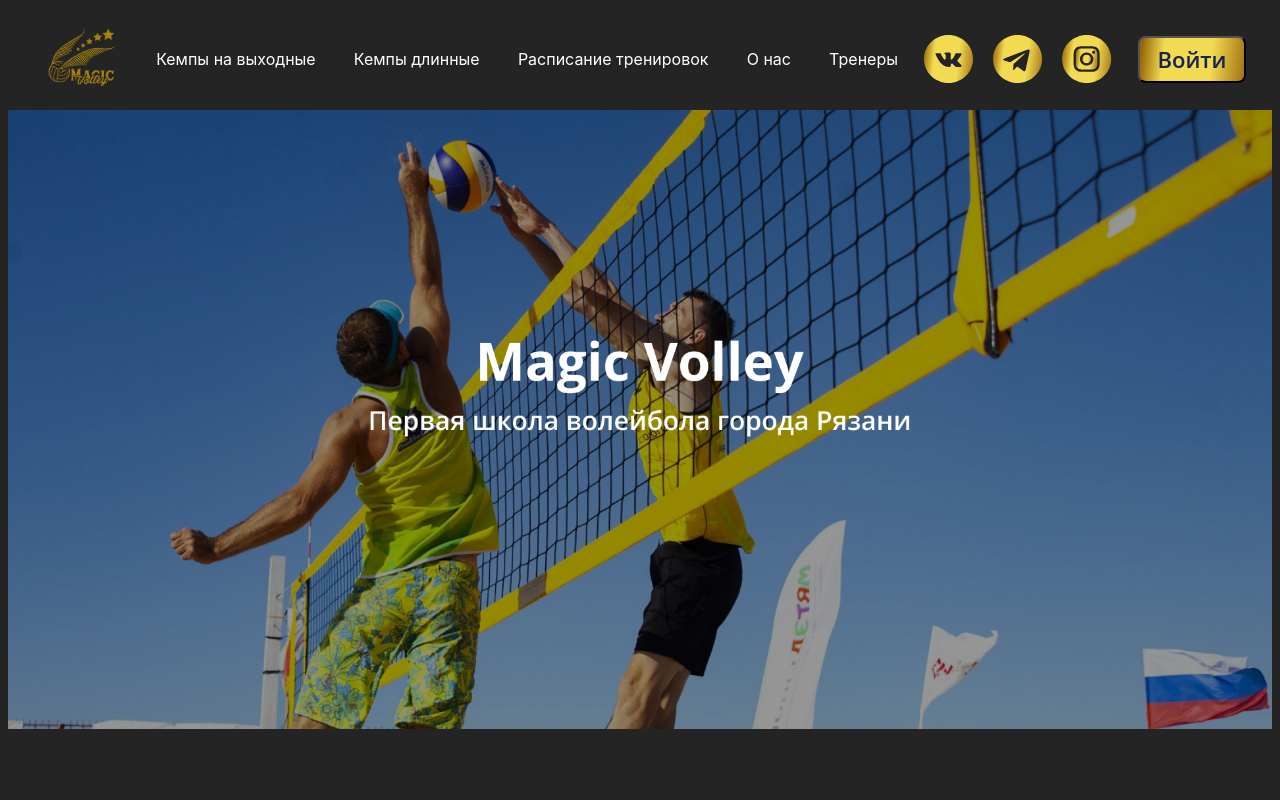
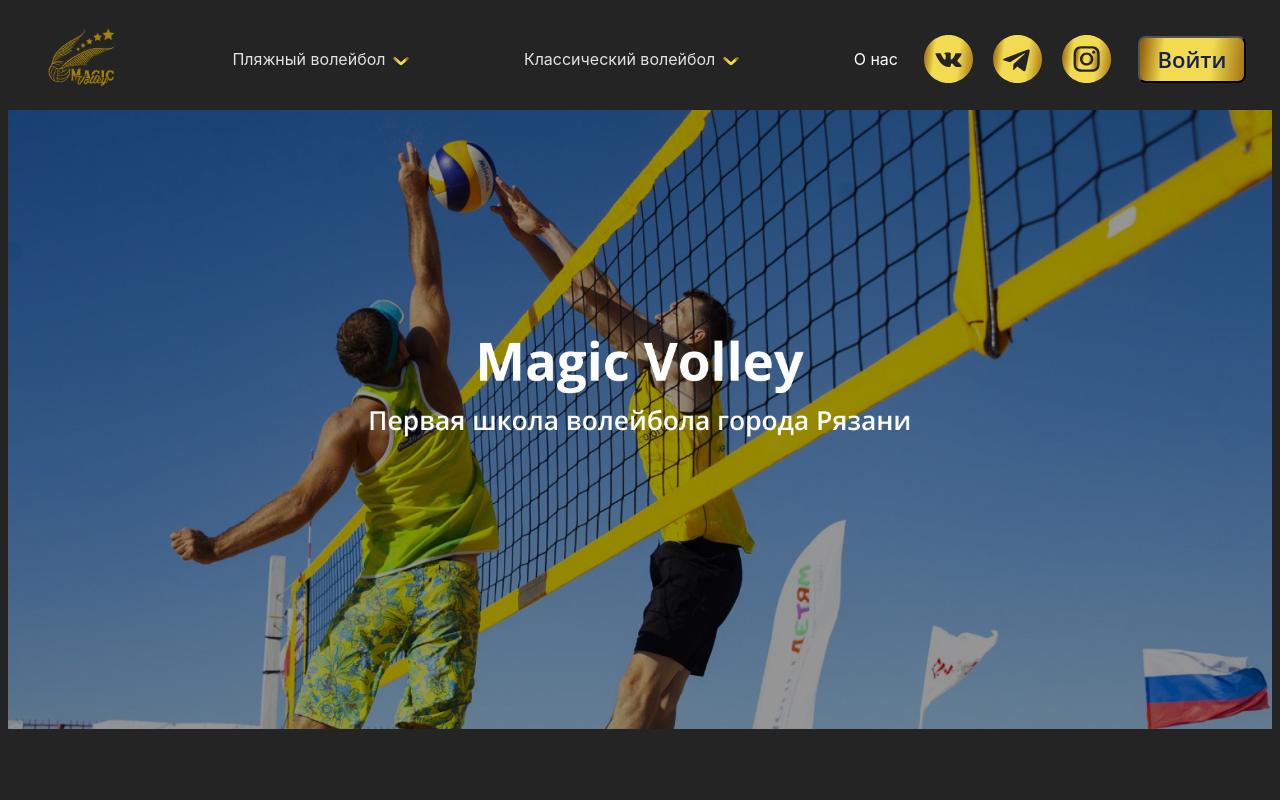
Before and after one commit to paxarpp/v, a React app: page / in a window 1280 px wide. Shown: the top 800 px of the page. Built offline with nearby package versions, Linux system fonts and the light colour scheme; no server answers; the HTML template or start-up script is replaced by a standard one.

Commit message:
navigation

```diff
--- a/src/routes.tsx
+++ b/src/routes.tsx
@@ -48,6 +48,21 @@
         errorElement: <ErrorPage />,
         loader: loaderPageShedule,
       },
+      {
+        path: '/oldCamps',
+        element: <div />,
+        errorElement: <ErrorPage />,
+      },
+      {
+        path: '/tournaments',
+        element: <div />,
+        errorElement: <ErrorPage />,
+      },
+      {
+        path: '/corporates',
+        element: <div />,
+        errorElement: <ErrorPage />,
+      },
     ],
   },
 ]);
--- a/src/templates/header/index.module.css
+++ b/src/templates/header/index.module.css
@@ -16,6 +16,54 @@
   align-items: center;
   width: 100%;
   max-width: 850px;
+}
+
+.dropdown_menu {
+  display: flex;
+  flex-flow: column nowrap;
+  list-style: none;
+  justify-content: center;
+  align-items: flex-start;
+  padding-left: 0;
+}
+
+.dropdown {
+  position: relative;
+}
+
+.dropdown .dropdown_content {
+  display: none;
+  background: #191A26;
+  border-radius: 4px;
+  padding: 15px;
+  left: -15px;
+  width: 270px;
+}
+
+.dropdown .dropdown_closed {
+  display: inline-block;
+}
+.dropdown .dropdown_opened {
+  display: none;
+}
+.dropdown:hover .dropdown_closed {
+  display: none;
+}
+.dropdown:hover .dropdown_opened {
+  display: inline-block;
+}
+
+.dropdown_closed,
+.dropdown_opened {
+  width: 16px;
+  height: 16px;
+  vertical-align: middle;
+  margin-left: 8px;
+}
+
+.dropdown:hover .dropdown_content {
+  display: block;
+  position: absolute;
 }
 
 .menu_popap {
--- a/src/templates/header/index.tsx
+++ b/src/templates/header/index.tsx
@@ -4,6 +4,8 @@
 import Burger from '../../assets/burger.svg?react';
 import Vk from '../../assets/vk.svg?react';
 import T from '../../assets/t.svg?react';
+import ClosedIcon from '../../assets/closed.svg?react';
+import OpenedIcon from '../../assets/opened.svg?react';
 import Inst from '../../assets/inst.svg?react';
 import { logout as apiLogout } from '../../api';
 import { useUser } from '../../context';
@@ -78,19 +80,53 @@
           </Link>
         </li>
         <li>
-          <Link to="/weekendCamps">Кемпы на выходные</Link>
+          <div className={styles.dropdown}>
+            <span className={styles.dropdown_title}>Пляжный волейбол</span>
+            <ClosedIcon className={styles.dropdown_closed} />
+            <OpenedIcon className={styles.dropdown_opened} />
+            <div className={styles.dropdown_content}>
+              <ul className={styles.dropdown_menu}>
+                <li>
+                  <Link to="/weekendCamps">Кемпы выходного дня</Link>
+                </li>
+                <li>
+                  <Link to="/longCamps">Недельные кемпы</Link>
+                </li>
+                <li>
+                  <Link to="/oldCamps">Прошедшие кемпы</Link>
+                </li>
+                <li>
+                  <Link to="/allCoahes">Тренеры</Link>
+                </li>
+              </ul>
+            </div>
+          </div>
         </li>
         <li>
-          <Link to="/longCamps">Кемпы длинные</Link>
-        </li>
-        <li>
-          <Link to="/trainingSchedule">Расписание тренировок</Link>
+          <div className={styles.dropdown}>
+            <span className={styles.dropdown_title}>Классический волейбол</span>
+            <ClosedIcon className={styles.dropdown_closed} />
+            <OpenedIcon className={styles.dropdown_opened} />
+            <div className={styles.dropdown_content}>
+              <ul className={styles.dropdown_menu}>
+                <li>
+                  <Link to="/trainingSchedule">Расписание</Link>
+                </li>
+                <li>
+                  <Link to="/tournaments">Турниры</Link>
+                </li>
+                <li>
+                  <Link to="/corporates">Корпоративные мероприятия</Link>
+                </li>
+                <li>
+                  <Link to="/allCoahes">Тренеры</Link>
+                </li>
+              </ul>
+            </div>
+          </div>
         </li>
         <li>
           <Link to="/about">О нас</Link>
-        </li>
-        <li>
-          <Link to="/allCoahes">Тренеры</Link>
         </li>
       </ul>
       <div className={styles.icons}>
```
